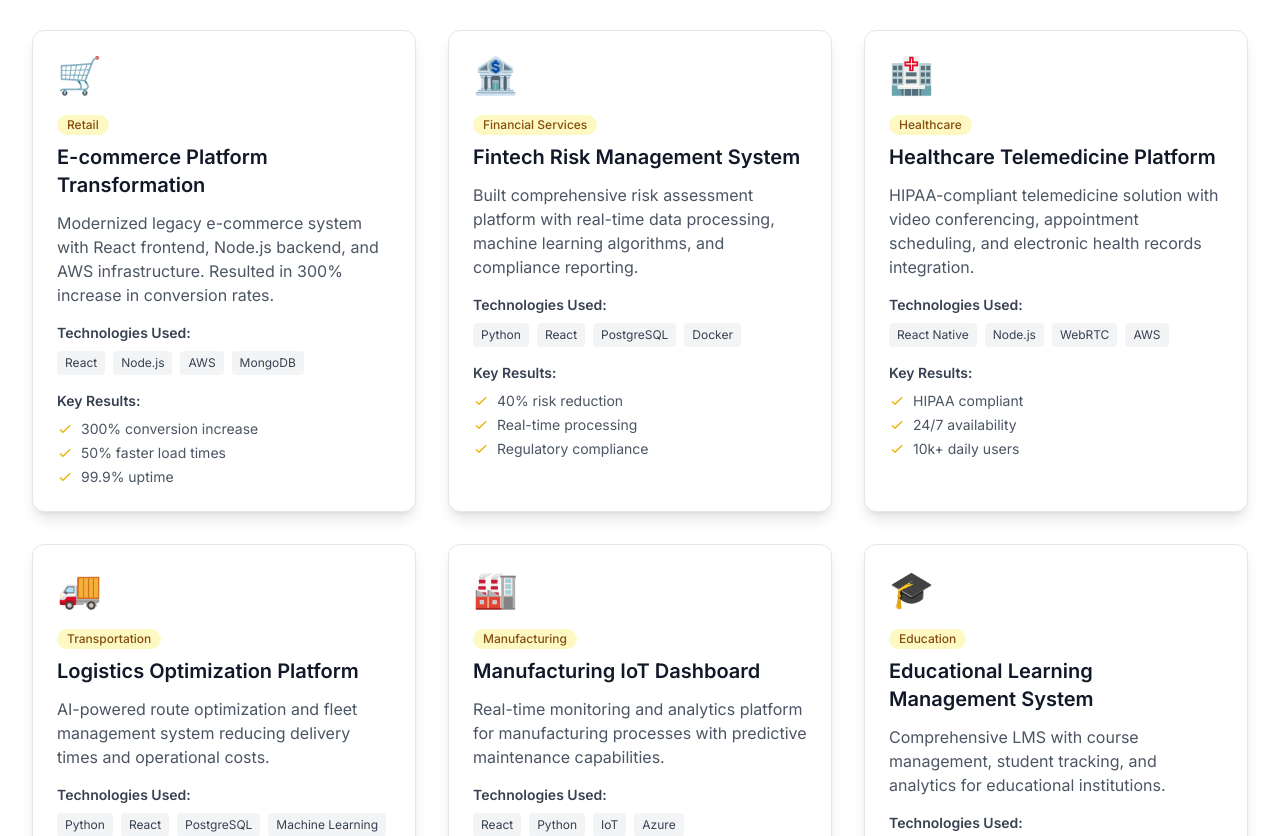
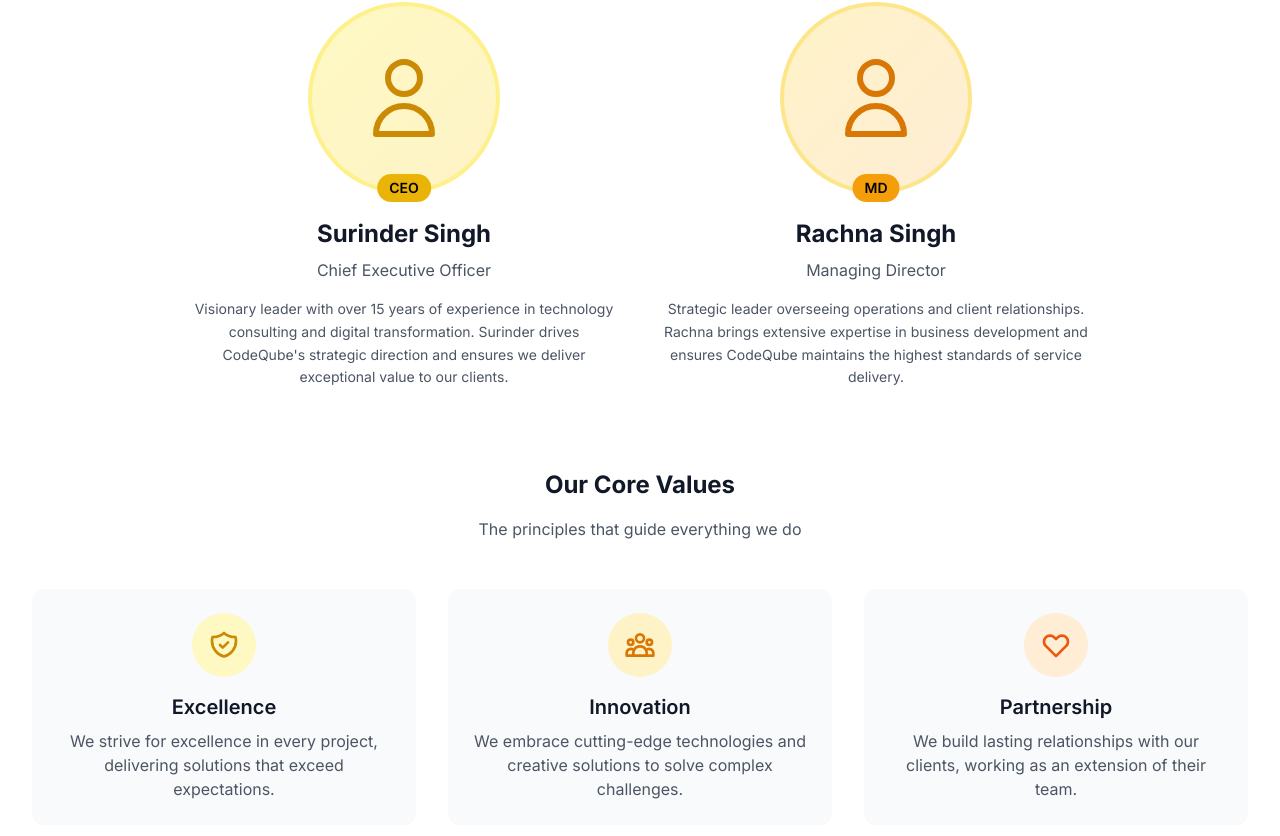
Before and after one commit to Surinder07/codeqube, a Next.js app: page / in a window 1280 px wide. Shown: the part 2564-3400 px from the top of the page. Built offline with nearby package versions, Linux system fonts and the light colour scheme.

Commit message:
about us

```diff
--- a/app/page.tsx
+++ b/app/page.tsx
@@ -148,6 +148,117 @@
       </section>
 
       <AboutUs />
+
+      {/* Team Section */}
+      <section className="py-20 px-4 sm:px-6 lg:px-8 bg-white">
+        <div className="max-w-7xl mx-auto">
+          <div className="text-center mb-16">
+            <h2 className="text-3xl sm:text-4xl font-bold text-gray-900 mb-4">
+              Meet Our Leadership Team
+            </h2>
+            <p className="text-xl text-gray-600 max-w-2xl mx-auto">
+              Experienced leaders driving innovation and digital transformation
+            </p>
+          </div>
+
+          <div className="grid grid-cols-1 md:grid-cols-2 gap-12 max-w-4xl mx-auto">
+            {/* CEO */}
+            <div className="text-center">
+              <div className="relative mb-6">
+                <div className="w-48 h-48 mx-auto bg-gradient-to-br from-yellow-100 to-amber-100 rounded-full flex items-center justify-center border-4 border-yellow-200">
+                  <svg className="w-24 h-24 text-yellow-600" fill="none" stroke="currentColor" viewBox="0 0 24 24">
+                    <path strokeLinecap="round" strokeLinejoin="round" strokeWidth={1.5} d="M16 7a4 4 0 11-8 0 4 4 0 018 0zM12 14a7 7 0 00-7 7h14a7 7 0 00-7-7z" />
+                  </svg>
+                </div>
+                <div className="absolute -bottom-2 left-1/2 transform -translate-x-1/2">
+                  <div className="bg-yellow-500 text-black px-3 py-1 rounded-full text-sm font-semibold">
+                    CEO
+                  </div>
+                </div>
+              </div>
+              <h3 className="text-2xl font-bold text-gray-900 mb-2">Surinder Singh</h3>
+              <p className="text-gray-600 mb-4">Chief Executive Officer</p>
+              <p className="text-gray-600 text-sm leading-relaxed">
+                Visionary leader with over 15 years of experience in technology consulting and digital transformation.
+                Surinder drives CodeQube's strategic direction and ensures we deliver exceptional value to our clients.
+              </p>
+            </div>
+
+            {/* MD */}
+            <div className="text-center">
+              <div className="relative mb-6">
+                <div className="w-48 h-48 mx-auto bg-gradient-to-br from-amber-100 to-orange-100 rounded-full flex items-center justify-center border-4 border-amber-200">
+                  <svg className="w-24 h-24 text-amber-600" fill="none" stroke="currentColor" viewBox="0 0 24 24">
+                    <path strokeLinecap="round" strokeLinejoin="round" strokeWidth={1.5} d="M16 7a4 4 0 11-8 0 4 4 0 018 0zM12 14a7 7 0 00-7 7h14a7 7 0 00-7-7z" />
+                  </svg>
+                </div>
+                <div className="absolute -bottom-2 left-1/2 transform -translate-x-1/2">
+                  <div className="bg-amber-500 text-black px-3 py-1 rounded-full text-sm font-semibold">
+                    MD
+                  </div>
+                </div>
+              </div>
+              <h3 className="text-2xl font-bold text-gray-900 mb-2">Rachna Singh</h3>
+              <p className="text-gray-600 mb-4">Managing Director</p>
+              <p className="text-gray-600 text-sm leading-relaxed">
+                Strategic leader overseeing operations and client relationships. Rachna brings extensive expertise
+                in business development and ensures CodeQube maintains the highest standards of service delivery.
+              </p>
+            </div>
+          </div>
+
+          {/* Company Values */}
+          <div className="mt-20">
+            <div className="text-center mb-12">
+              <h3 className="text-2xl font-bold text-gray-900 mb-4">
+                Our Core Values
+              </h3>
+              <p className="text-gray-600">
+                The principles that guide everything we do
+              </p>
+            </div>
+
+            <div className="grid grid-cols-1 md:grid-cols-3 gap-8">
+              <div className="text-center p-6 bg-gray-50 rounded-xl">
+                <div className="w-16 h-16 bg-yellow-100 rounded-full flex items-center justify-center mx-auto mb-4">
+                  <svg className="w-8 h-8 text-yellow-600" fill="none" stroke="currentColor" viewBox="0 0 24 24">
+                    <path strokeLinecap="round" strokeLinejoin="round" strokeWidth={2} d="M9 12l2 2 4-4m5.618-4.016A11.955 11.955 0 0112 2.944a11.955 11.955 0 01-8.618 3.04A12.02 12.02 0 003 9c0 5.591 3.824 10.29 9 11.622 5.176-1.332 9-6.03 9-11.622 0-1.042-.133-2.052-.382-3.016z" />
+                  </svg>
+                </div>
+                <h4 className="text-xl font-semibold text-gray-900 mb-2">Excellence</h4>
+                <p className="text-gray-600">
+                  We strive for excellence in every project, delivering solutions that exceed expectations.
+                </p>
+              </div>
+
+              <div className="text-center p-6 bg-gray-50 rounded-xl">
+                <div className="w-16 h-16 bg-amber-100 rounded-full flex items-center justify-center mx-auto mb-4">
+                  <svg className="w-8 h-8 text-amber-600" fill="none" stroke="currentColor" viewBox="0 0 24 24">
+                    <path strokeLinecap="round" strokeLinejoin="round" strokeWidth={2} d="M17 20h5v-2a3 3 0 00-5.356-1.857M17 20H7m10 0v-2c0-.656-.126-1.283-.356-1.857M7 20H2v-2a3 3 0 015.356-1.857M7 20v-2c0-.656.126-1.283.356-1.857m0 0a5.002 5.002 0 019.288 0M15 7a3 3 0 11-6 0 3 3 0 016 0zm6 3a2 2 0 11-4 0 2 2 0 014 0zM7 10a2 2 0 11-4 0 2 2 0 014 0z" />
+                  </svg>
+                </div>
+                <h4 className="text-xl font-semibold text-gray-900 mb-2">Innovation</h4>
+                <p className="text-gray-600">
+                  We embrace cutting-edge technologies and creative solutions to solve complex challenges.
+                </p>
+              </div>
+
+              <div className="text-center p-6 bg-gray-50 rounded-xl">
+                <div className="w-16 h-16 bg-orange-100 rounded-full flex items-center justify-center mx-auto mb-4">
+                  <svg className="w-8 h-8 text-orange-600" fill="none" stroke="currentColor" viewBox="0 0 24 24">
+                    <path strokeLinecap="round" strokeLinejoin="round" strokeWidth={2} d="M4.318 6.318a4.5 4.5 0 000 6.364L12 20.364l7.682-7.682a4.5 4.5 0 00-6.364-6.364L12 7.636l-1.318-1.318a4.5 4.5 0 00-6.364 0z" />
+                  </svg>
+                </div>
+                <h4 className="text-xl font-semibold text-gray-900 mb-2">Partnership</h4>
+                <p className="text-gray-600">
+                  We build lasting relationships with our clients, working as an extension of their team.
+                </p>
+              </div>
+            </div>
+          </div>
+        </div>
+      </section>
+
       <Projects />
 
       {/* Contact Section */}
```
